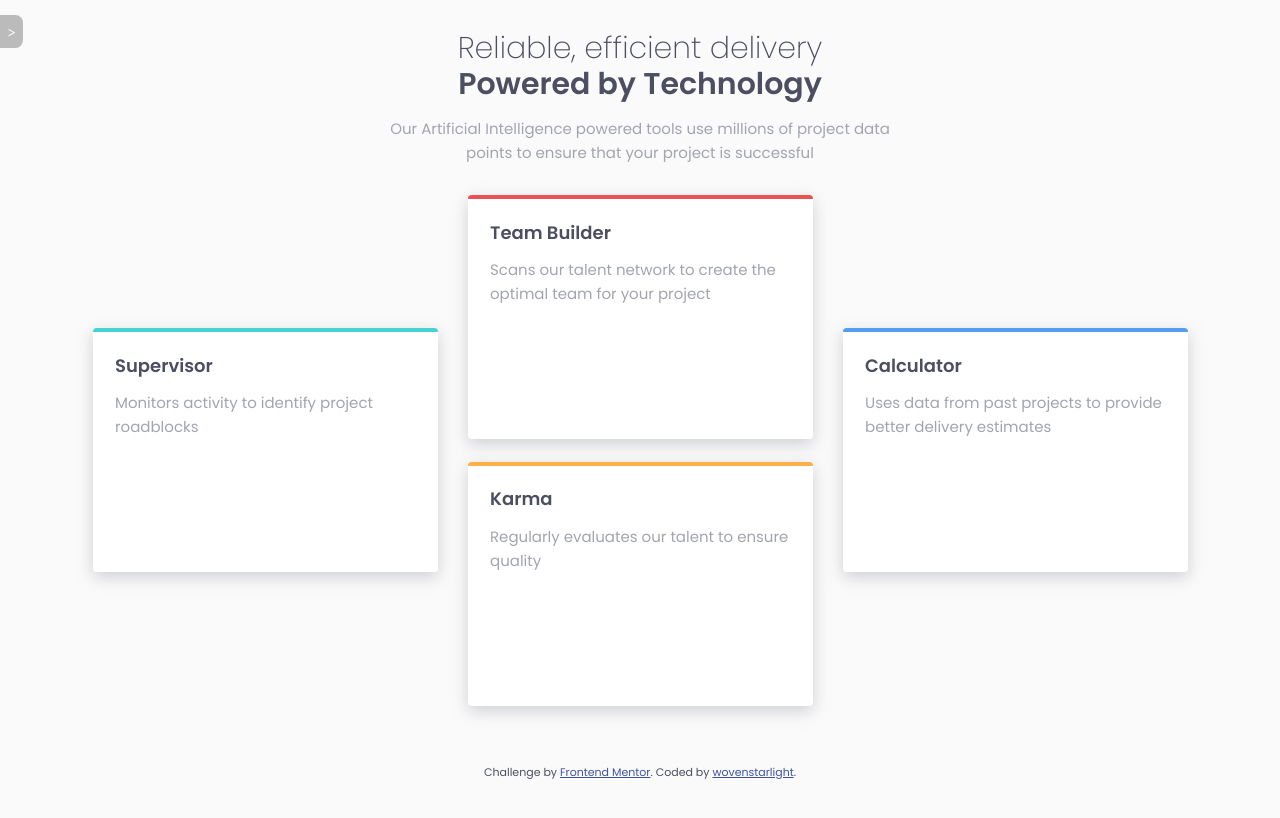
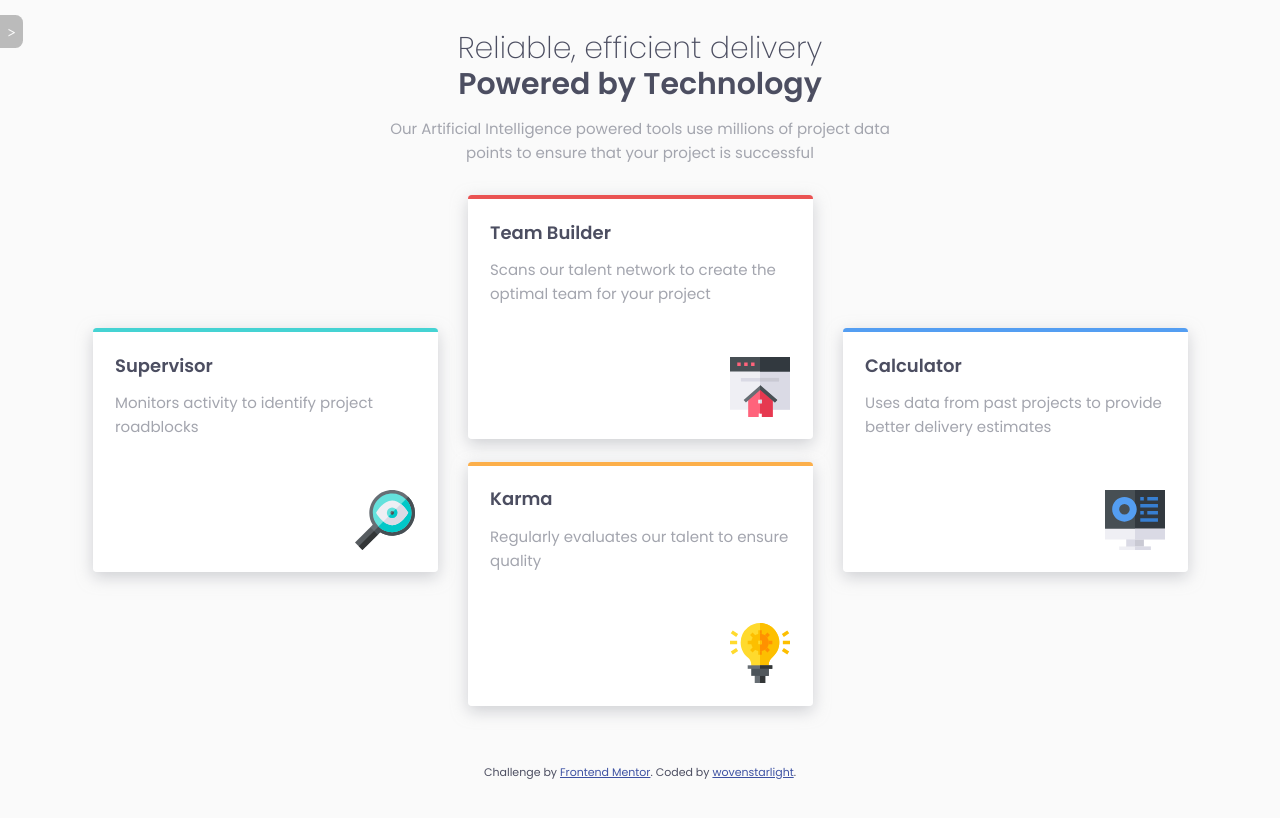
Before and after one commit to wovenstarlight/frontend-projects, a Jekyll site: the page built from _posts/2021-08-04-four-card-feature-section.html, in a window 1280 px wide. Shown: the top 818 px of the page. Built offline with Jekyll 4.4.1, drawn with Linux system fonts in a browser that asks for light colours.

Commit message:
Fixed image links

```diff
--- a/css/four-card-feature-section.css
+++ b/css/four-card-feature-section.css
@@ -96,10 +96,10 @@ body {
 .module .card#karma { border-top-color: var(--orange); }
 .module .card#calculator { border-top-color: var(--blue); }
 /* Card graphics */
-.module .card#supervisor::after { background-image: url("frontend-projects/assets/four-card-feature-section/icon-supervisor.svg"); }
-.module .card#teambuilder::after { background-image: url("frontend-projects/assets/four-card-feature-section/icon-team-builder.svg"); }
-.module .card#karma::after { background-image: url("frontend-projects/assets/four-card-feature-section/icon-karma.svg"); }
-.module .card#calculator::after { background-image: url("frontend-projects/assets/four-card-feature-section/icon-calculator.svg"); }
+.module .card#supervisor::after { background-image: url("/frontend-projects/assets/four-card-feature-section/icon-supervisor.svg"); }
+.module .card#teambuilder::after { background-image: url("/frontend-projects/assets/four-card-feature-section/icon-team-builder.svg"); }
+.module .card#karma::after { background-image: url("/frontend-projects/assets/four-card-feature-section/icon-karma.svg"); }
+.module .card#calculator::after { background-image: url("/frontend-projects/assets/four-card-feature-section/icon-calculator.svg"); }
 
 @media (min-width: 850px) {
 	/* Cards positioning and spacing */
```
